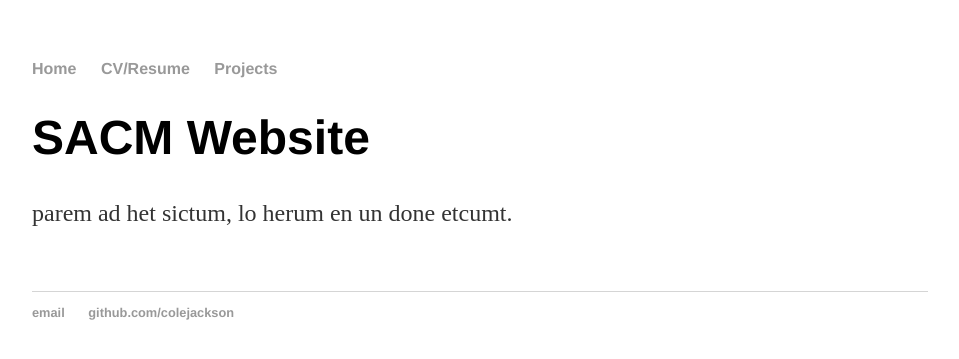
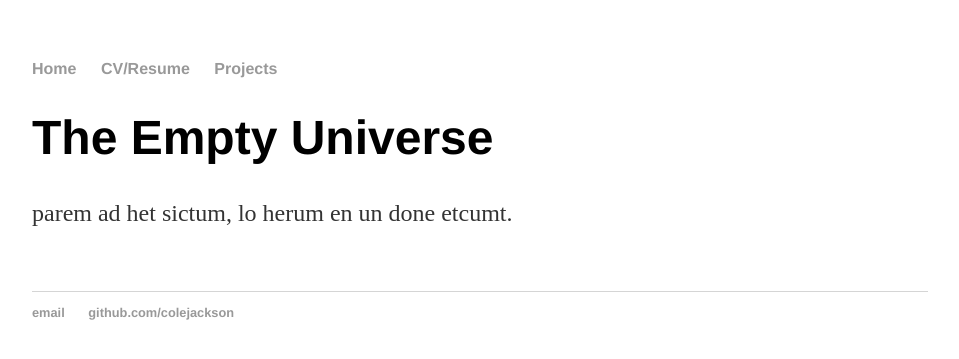
Before and after one commit to colejackson/colejackson.github.io, a Jekyll site: the page built from blog/empty-universe-blog/index.html, in a window 1280 px wide. Shown: the top 359 px of the page, without its empty margins (160-1119 px from the left). Built offline with Jekyll 4.4.1, drawn with Linux system fonts in a browser that asks for light colours.

Commit message:
Update index.html

```diff
--- a/blog/empty-universe-blog/index.html
+++ b/blog/empty-universe-blog/index.html
@@ -1,6 +1,6 @@
 ---
 layout: default
-title: SACM Website
+title: The Empty Universe
 ---
 
 <h1>{{ page.title }}</h1>
```
